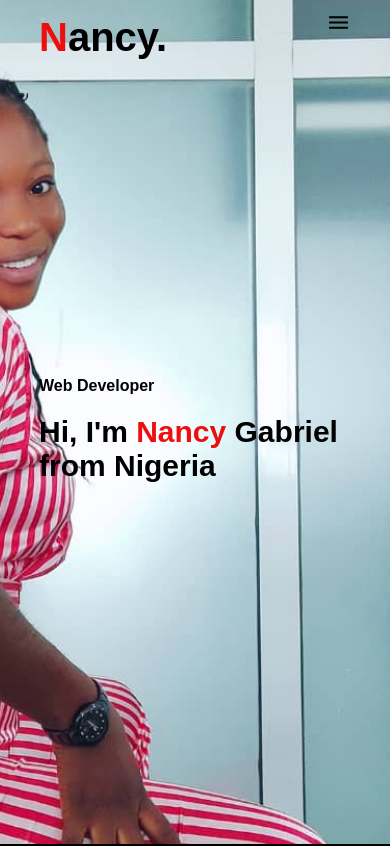
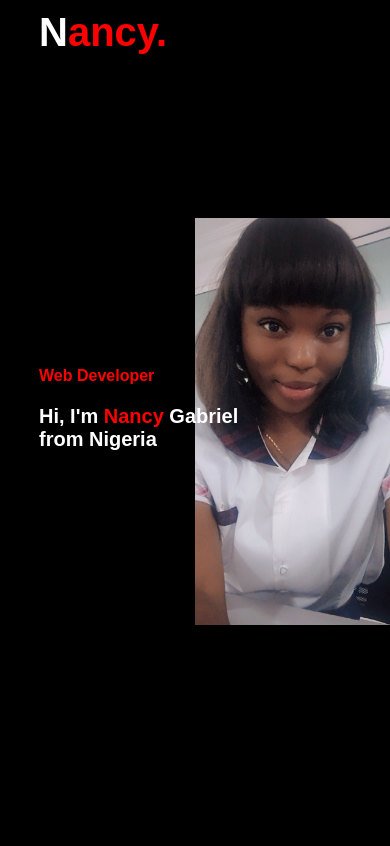
Before and after one commit to Nanagabby95/Gabriel-Nancy-A., a plain HTML site: page index.html in a window 390 px wide. Shown: the top 846 px of the page. Drawn offline with nearby package versions, Linux system fonts and the light colour scheme.

Commit message:
reviewed

```diff
--- a/index.html
+++ b/index.html
@@ -150,7 +150,6 @@
                         <a href="https://tw.me/@nancitonana86"><ion-icon name="logo-twitter"></ion-icon></a>
                         <a href="#"><ion-icon name="logo-linkedin"></ion-icon></a>
                         <a href="https://wa.me/+2348102924039?=I'm%20interested%20in%20your%20service"><ion-icon name="logo-whatsapp"></ion-icon></a>
-                        <a href="http://m.me/GabrielNancy"><ion-icon name="logo-facebook"></ion-icon></a>
                     </div>
 
                     <a href="images/Gabriel Nancy.docx" download  class="btn btn2">Download CV</a>
--- a/main.css
+++ b/main.css
@@ -18,7 +18,7 @@ body{
 #header{
     width: 100%;
     height: 100vh;
-    background-image: url(images/Profile\ Pic.jpg);
+    background-image: url(images/new\ portfolio\ profile\ 2.jpg);
     background-position: right;
    background-size: 100vh;
    background-repeat: no-repeat;
@@ -432,8 +432,9 @@ nav ion-icon{
 
 @media only screen and (max-width:600px) {
     #header{
-        background-image: url(images/Profile\ Pic.jpg);
+        background-image: url(images/new\ porfolio\ profile.jpg);
         background-position: right;
+        background-size: 50%;
         object-fit: cover;
     }
 
@@ -443,15 +444,23 @@ nav ion-icon{
     }
 
     .header-text h1{
-        font-size: 30px;
-        color: black;
+        font-size: 20px;
+        color:white;
     }
     .logo{
-        color: black;
+        color: red;
+    }
+
+    .logo span{
+        color: white;
+    }
+
+    span{
+        color: red;
     }
 
     .header-text p{
-        color: black;
+        color: red;
         font-weight: 600;
     }
 
@@ -471,6 +480,12 @@ nav ion-icon{
         padding-top: 50px;
        z-index: 2;
        transition: right 0.5s;
+    }
+
+    nav ion-icon{
+        color: black;
+        font-size: 30px;
+        margin-bottom: 3px;
     }
 
     nav ul li a{
```
Also changed, not shown: images/new porfolio profile.jpg (added), images/new portfolio profile 2.jpg (added), images/new portfolio profile 3.jpg (added).
